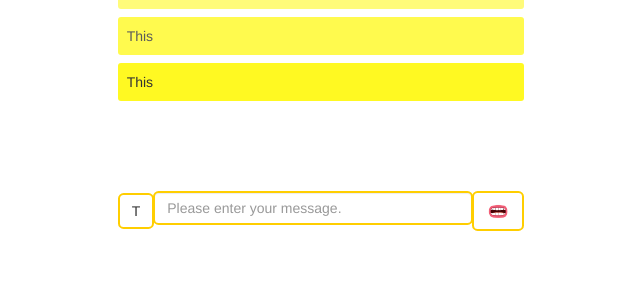
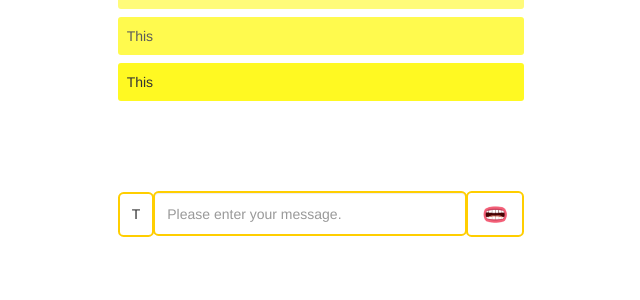
Before and after one commit to zeizyy/AnonymousChatRoom, a Django app: template chatroom/templates/chatroom.html in a window 1280 px wide. Shown: the part 271-571 px from the top of the page, without its empty margins (319-959 px from the left). Run offline with Django 3.2, Linux system fonts and the light colour scheme; the template is opened without the code that fills it, so the values that code supplies are empty; some libraries are stand-ins or nearby versions.

Commit message:
important fix

```diff
--- a/chatroom/templates/chatroom.html
+++ b/chatroom/templates/chatroom.html
@@ -18,11 +18,11 @@
                 </div>
                 <div class="input-group">
                     <span class="input-group-btn">
-                        <button id="fontChanger" class="btn btn-default" type="button">T</button>
+                        <button style="height: 45px;" id="fontChanger" class="btn btn-default" type="button">T</button>
                     </span>
-                    <input class="form-control" id="inputBox" type="text" placeholder="Please enter your message.">
+                    <input style="height: 45px;" class="form-control" id="inputBox" type="text" placeholder="Please enter your message.">
                     <span class="input-group-btn">
-                        <button id="sendButton" class="btn btn-default" type="button"><img style="height: 24px; width:24px" src="{% static 'img/send.png' %}"></button>
+                        <button id="sendButton" class="btn btn-default" type="button"><img style="height: 30px; width:30px" src="{% static 'img/send.png' %}"></button>
                     </span>
                 </div>
             </div>
```
